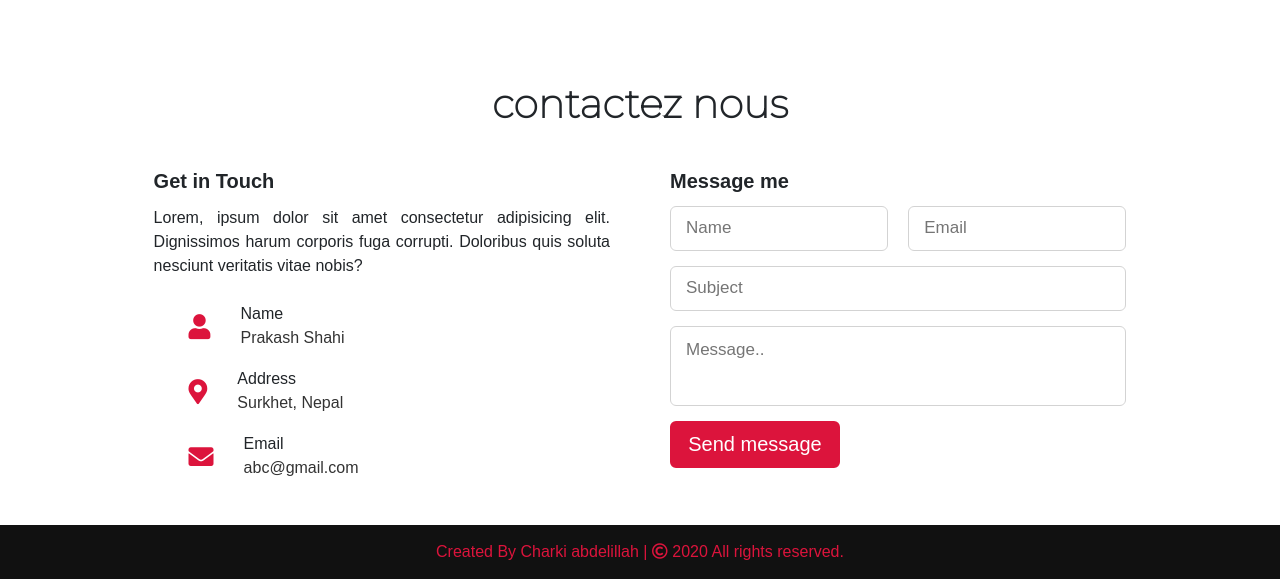
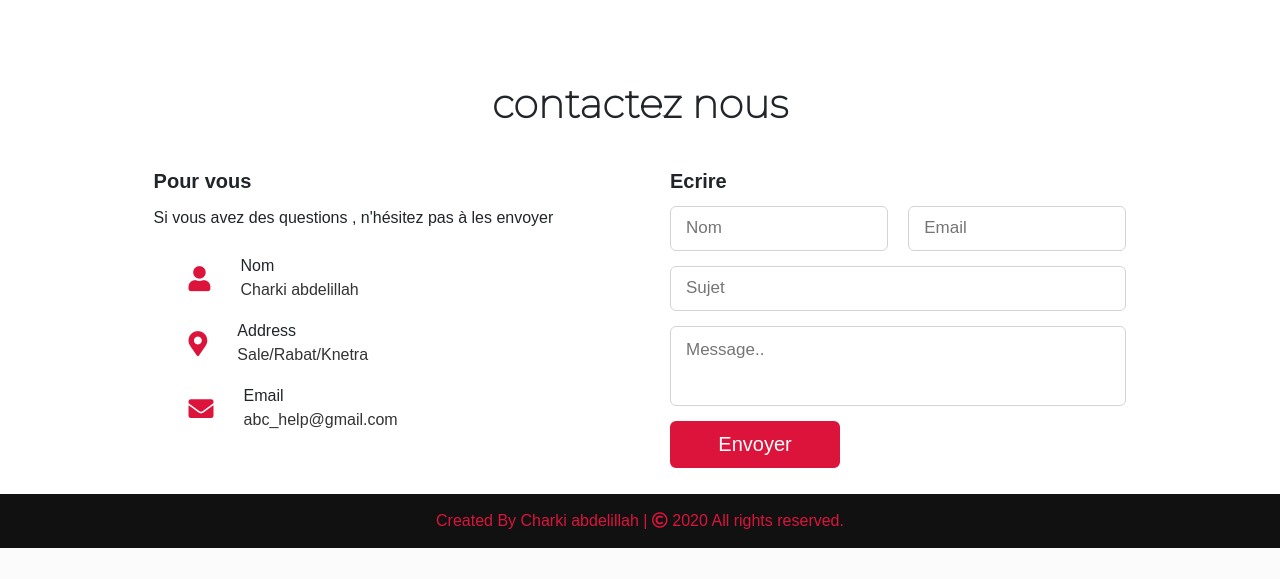
Before and after one commit to CharkiAbdelillah/PHP_JS, a PHP site: page / in a window 1280 px wide. Shown: the part 1919-2498 px from the top of the page. After the commit the page ends 2467 px from the top, so only its background shows below. Run offline with PHP 8.4, Linux system fonts and the light colour scheme; data that the repository does not hold is empty; some libraries are stand-ins or nearby versions.

Commit message:
modifier

```diff
--- a/index.php
+++ b/index.php
@@ -127,7 +127,8 @@
                     <div class="carousel-caption">
                         <h6>Charki abdelillah</h6>
                         <small>charkiabdillah@gmail.com</small>
-                        <p>je suis un étudiant de école supérieure de technologie branche :genie informatique<br>je suis passione a <span style="color: crimson;" class="typing-1"></span></p>
+                        <p>Je suis un étudiant à l'école supérieure de technologie - sidi bennour
+                        <br>Je suis passionné par : <span style="color: crimson;" class="typing-1"></span></p>
                     </div>
                   </div>
                   <div class="carousel-item">
@@ -184,7 +185,7 @@
                             <i class="fas fa-envelope"></i>
                             <div class="info">
                                 <div class="head">Email</div>
-                                <div class="sub-title">Charkilocation_Traivaille@gmail.com</div>
+                                <div class="sub-title">CharkiLocation_Traivaille@gmail.com</div>
                             </div>
                         </div>
                         <div class="row">
@@ -208,53 +209,53 @@
             <h2 class="title">contactez nous</h2>
             <div class="contact-content">
                 <div class="column left">
-                    <div class="text">Get in Touch</div>
-                    <p>Lorem, ipsum dolor sit amet consectetur adipisicing elit. Dignissimos harum corporis fuga corrupti. Doloribus quis soluta nesciunt veritatis vitae nobis?</p>
+                    <div class="text">Pour vous</div>
+                    <p>Si vous avez des questions , n'hésitez pas à les envoyer</p>
                     <div class="icons">
                         <div class="content">
                         <div class="row">
                             <i class="fas fa-user"></i>
                             <div class="info">
-                                <div class="head">Name</div>
-                                <div class="sub-title">Prakash Shahi</div>
+                                <div class="head">Nom</div>
+                                <div class="sub-title">Charki abdelillah</div>
                             </div>
                         </div>
                         <div class="row">
                             <i class="fas fa-map-marker-alt"></i>
                             <div class="info">
                                 <div class="head">Address</div>
-                                <div class="sub-title">Surkhet, Nepal</div>
+                                <div class="sub-title">Sale/Rabat/Knetra</div>
                             </div>
                         </div>
                         <div class="row">
                             <i class="fas fa-envelope"></i>
                             <div class="info">
                                 <div class="head">Email</div>
-                                <div class="sub-title">abc@gmail.com</div>
+                                <div class="sub-title">abc_help@gmail.com</div>
                             </div>
                         </div>
                         </div>
                     </div>
                 </div>
                 <div class="column right">
-                    <div class="text">Message me</div>
+                    <div class="text">Ecrire</div>
                     <form action="#">
                         <div class="fields">
                             <div class="field name">
-                                <input type="text" placeholder="Name" required>
+                                <input type="text" placeholder="Nom" required>
                             </div>
                             <div class="field email">
                                 <input type="email" placeholder="Email" required>
                             </div>
                         </div>
                         <div class="field">
-                            <input type="text" placeholder="Subject" required>
+                            <input type="text" placeholder="Sujet" required>
                         </div>
                         <div class="field textarea">
                             <textarea cols="30" rows="10" placeholder="Message.." required></textarea>
                         </div>
                         <div class="button">
-                            <button type="submit">Send message</button>
+                            <button type="submit">Envoyer</button>
                         </div>
                     </form>
                 </div>
--- a/login.php
+++ b/login.php
@@ -17,7 +17,7 @@
                 <p>Mot de passe</p>
                 <input class="zonetext" type="password" placeholder="Entrer le mot de passe" name="txtpw" required>
                 <input type="submit" id='submit' class="submit" name="btlogin" value='LOGIN' >
-                <br><a href="index.php">Exit</a>
+                <br><a href="index.php"><<</a>
                 </form>
     </div>
                  <?php
```
